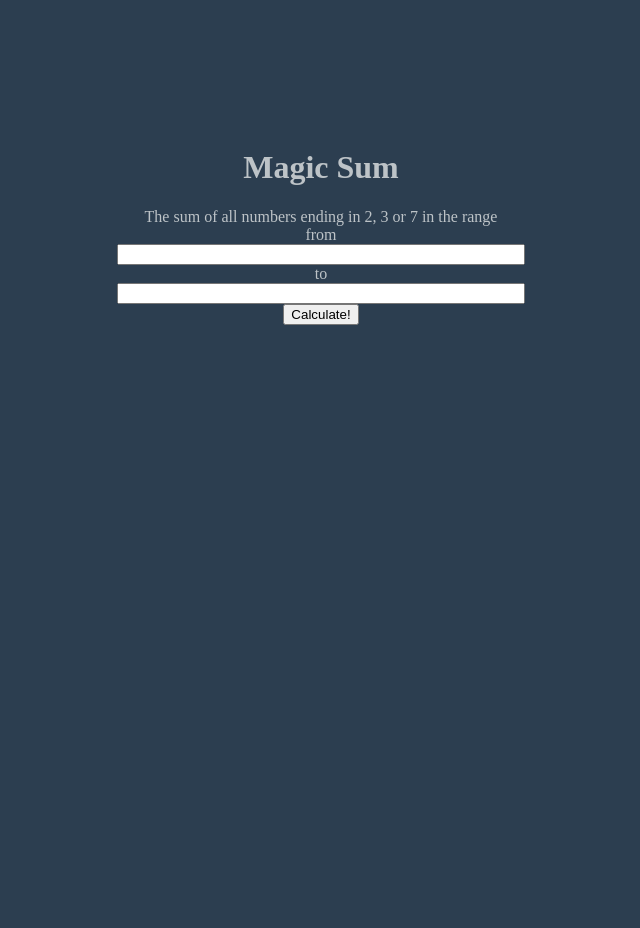
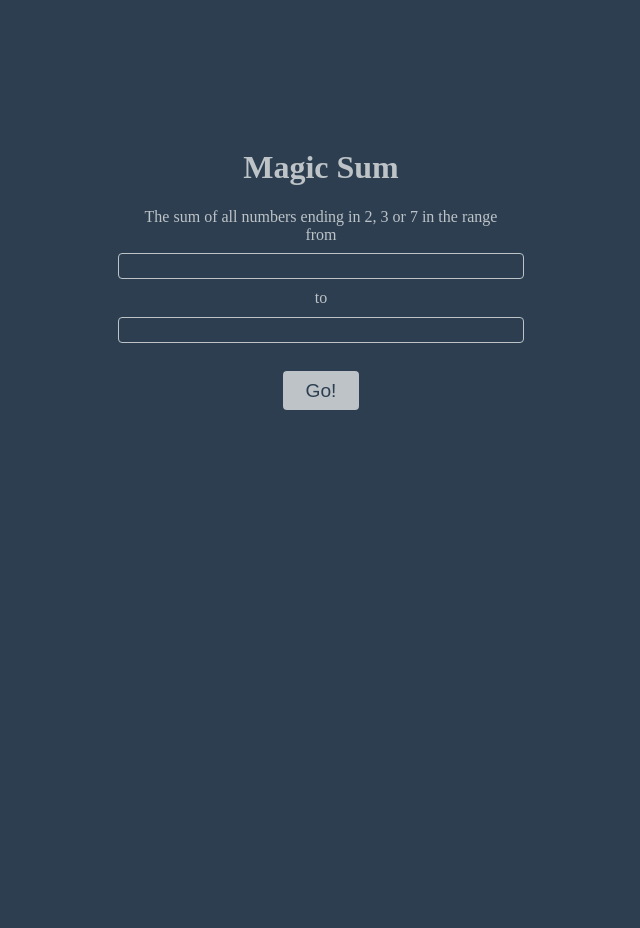
Before and after one commit to pemakhov/intro-to-fullstack, a PHP site: page / in a window 1280 px wide. Shown: the whole page, without its empty margins (319-959 px from the left). Run offline with PHP 8.4, Linux system fonts and the light colour scheme.

Commit message:
Completed style for sum of number range counter

```diff
--- a/ps2-javascript-regexp/warmup/01-sum-from-range/css/theme.css
+++ b/ps2-javascript-regexp/warmup/01-sum-from-range/css/theme.css
@@ -1,3 +1,9 @@
+:root {
+  --bg-color: #2c3e50;
+  --normal-color: #bdc3c7;
+  --active-color: #3498db;
+}
+
 html,
 body {
   margin: 0;
@@ -6,8 +12,8 @@ body {
 }
 
 html {
-  background-color:#2c3e50;
-  color:#bdc3c7;
+  background-color: var(--bg-color);
+  color: var(--normal-color);
 }
 
 form {
@@ -18,6 +24,40 @@ form {
   width: 400px;
 }
 
-input.number {
+form div {
+  font-size: 1em;
+  text-align: center;
+}
+
+input[type="number"] {
   width: 100%;
+  margin: 0.5em 0;
+  border: 1px solid;
+  border-radius: 4px;
+  background: none;
+  font-size: 1.2em;
+  text-align: center;
+  color: var(--normal-color);
 }
+
+input[type="number"]:focus {
+  outline: none;
+  border-color: var(--active-color);
+}
+
+input[type="submit"] {
+  width: 4em;
+  height: 2em;
+  margin: 1em 0;
+  font-size: 1.2em;
+  border-radius: 4px;
+  border: none;
+  background-color: var(--normal-color);
+  color: var(--bg-color);
+  -webkit-transition-duration: 0.4s; /* Safari */
+  transition-duration: 0.4s;
+}
+
+input[type="submit"]:hover {
+  background-color: var(--active-color);
+}
--- a/ps2-javascript-regexp/warmup/01-sum-from-range/index.html
+++ b/ps2-javascript-regexp/warmup/01-sum-from-range/index.html
@@ -11,10 +11,10 @@
     <h1>Magic Sum</h1>
     <div>The sum of all numbers ending in 2, 3 or 7 in the range</div>
     <div>from</div>
-    <input type="number" class="number" name="first">
+    <input type="number" name="first">
     <div>to</div>
-    <input type="number" class="number" name="last">
-    <input type="submit" value="Calculate!">
+    <input type="number" name="last">
+    <input type="submit" value="Go!">
   </form>
 </body>
 </html>
```
